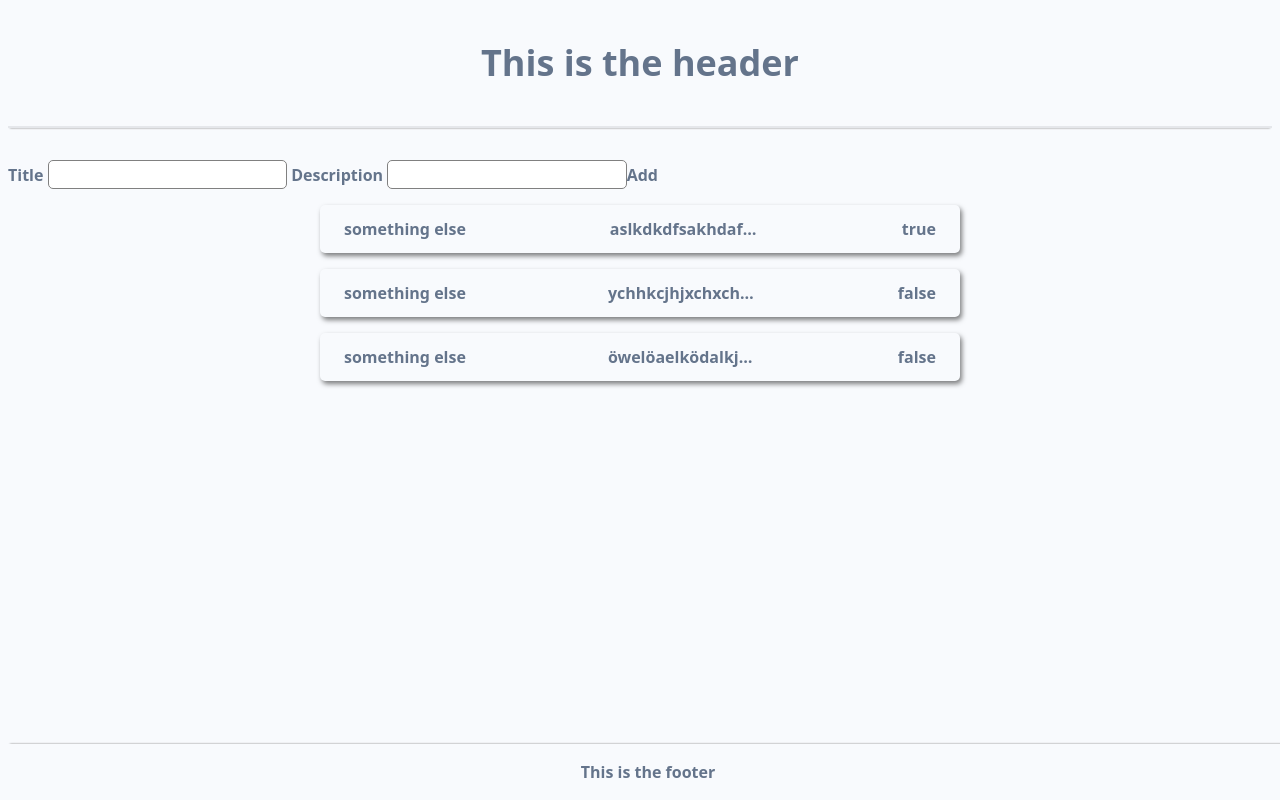
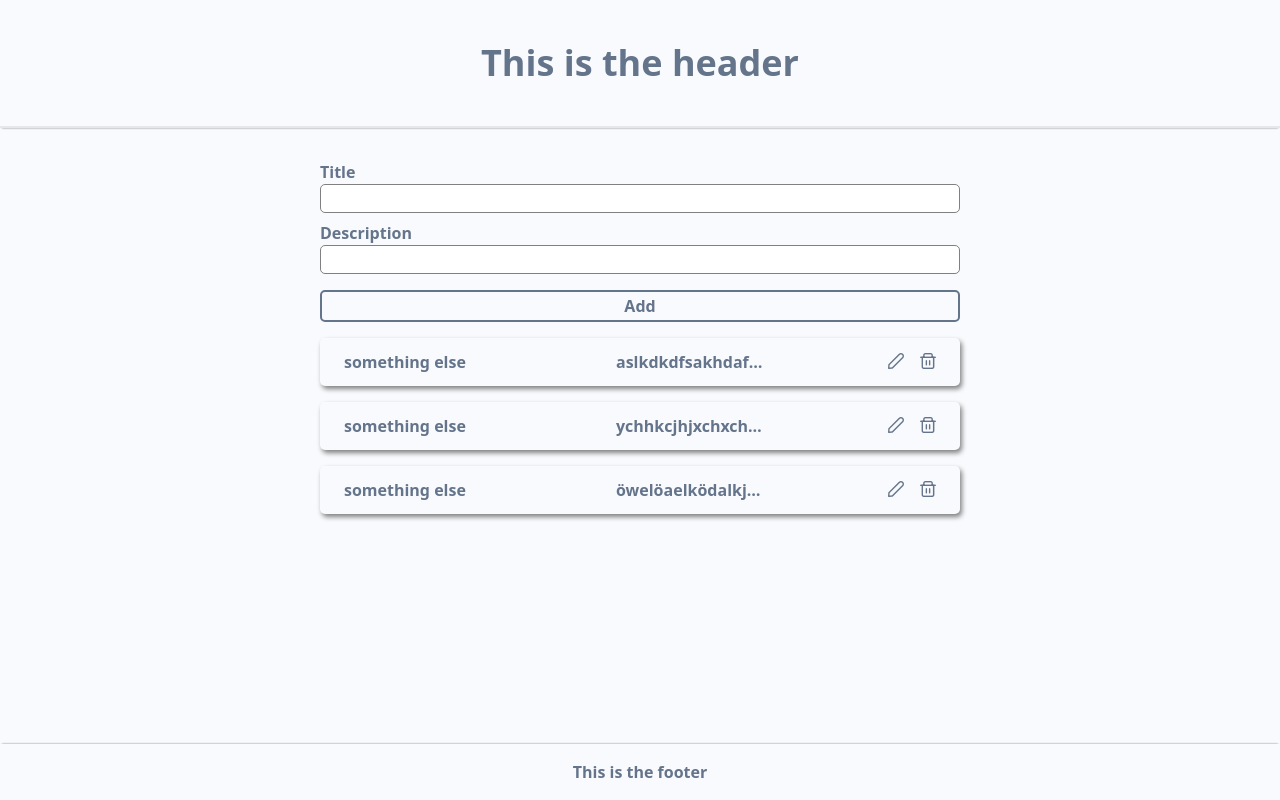
Before and after one commit to SemmelKorb/snowtes, a Vue app in the folder Snowtes/: page /notes in a window 1280 px wide. Built offline with nearby package versions, Linux system fonts and the light colour scheme; the HTML template or start-up script is replaced by a standard one.

Commit message:
make extra type for adding note - make add note form - change add note function in pinia NoteStore

```diff
--- a/Snowtes/package.json
+++ b/Snowtes/package.json
@@ -12,6 +12,7 @@
   },
   "dependencies": {
     "pinia": "^2.2.6",
+    "primeicons": "^7.0.0",
     "uuid": "^11.0.3",
     "vue": "^3.5.12",
     "vue-router": "^4.4.5"
--- a/Snowtes/src/assets/base.css
+++ b/Snowtes/src/assets/base.css
@@ -1,8 +1,7 @@
 body {
     margin: 0;
-    padding-left: 0.5rem;
-    padding-right: 0.5rem;
+    padding: 0;
     background: var(--bg-color);
-    color: #64748b;
+    color: var(--color-light-snow);
     font-weight: 700;
 }
--- a/Snowtes/src/assets/content.css
+++ b/Snowtes/src/assets/content.css
@@ -12,7 +12,6 @@
     box-shadow:  0 -2px 2px -2px grey;
 }
 
-
 .header {
     width: 100%;
     height: 8rem;
@@ -25,6 +24,13 @@
     justify-content: center;
     border-bottom-width: 2px;
     box-shadow: 0 2px 2px -2px grey;
+}
+
+.button {
+    padding: 2px 8px 2px 8px;
+    border-width: 2px;
+    border-radius: 5px;
+    border-color: var(--color-light-snow);
 }
 
 .input-field {
@@ -45,12 +51,28 @@
     align-items: center;
     justify-content: space-between;
     border-radius: 5px;
-    box-shadow: 2px 3px 5px rgba(0,0,0,0.5);
+    box-shadow: 2px 3px 5px grey;
 }
 
 .note-element {
-    max-width: 25%;
+    width: 25%;
     overflow: hidden;
     text-overflow: ellipsis;
     white-space: nowrap;
 }
+
+.note-form {
+    max-width: 640px;
+    width: 90%;
+    margin: 0 auto 0 auto;
+    display: flex;
+    flex-direction: column;
+}
+
+.note-form-element {
+    width: 100%;
+    margin-top: 2rem;
+    display: flex;
+    align-items: center;
+    justify-content: center;
+}
--- a/Snowtes/src/assets/main.css
+++ b/Snowtes/src/assets/main.css
@@ -1,4 +1,5 @@
 @import 'base.css';
+@import 'primeicons/primeicons.css';
 @import 'content.css';
 
 @tailwind base;
@@ -7,4 +8,5 @@
 
 :root {
     --bg-color: #f8fafd;
+    --color-light-snow: #64748b;
 }
--- a/Snowtes/src/components/AddNoteForm.vue
+++ b/Snowtes/src/components/AddNoteForm.vue
@@ -1,8 +1,7 @@
 <script setup lang="ts">
     import { ref } from 'vue'
-    import { v4 as uuid } from 'uuid'
     import { useNoteStore } from '@/stores/NoteStore'
-    import type Note from '@/types/note'
+    import type { NoteCmd } from '@/types/note'
 
     const noteStore = useNoteStore()
 
@@ -11,11 +10,9 @@
 
     const handleSubmit = () => {
         if(title.value.length === 0 || description.value.length === 0) return;
-        const note: Note = {
-            id: uuid(),
+        const note: NoteCmd = {
             title: title.value,
             description: description.value,
-            isPinned: false
         }
 
         noteStore.addNote(note)
@@ -26,28 +23,18 @@
 </script>
 
 <template>
-    <form @submit.prevent='handleSubmit'>
+    <form @submit.prevent='handleSubmit' class='note-form'>
         <label for="titleField">
             Title
         </label>
-        <input
-            class="input-field"
-            type="text"
-            name="titleField"
-            id="titleField"
-            v-model='title'>
+        <input class="input-field" type="text" name="titleField" id="titleField" v-model='title'>
 
-        <label for="descriptionField">
+        <label class="mt-2" for="descriptionField">
             Description
         </label>
-        <input
-            class="input-field"
-            type="text"
-            name="descriptionField"
-            id="descriptionFeil"
-            v-model='description'>
+        <input class="input-field" type="text" name="descriptionField" id="descriptionFeil" v-model='description'>
 
-        <button type="submit">
+        <button class="button mt-4" type="submit">
             Add
         </button>
     </form>
--- a/Snowtes/src/components/NoteDetails.vue
+++ b/Snowtes/src/components/NoteDetails.vue
@@ -1,6 +1,6 @@
 <script setup lang="ts">
     import type { PropType } from 'vue'
-    import type Note from '@/types/note'
+    import type { Note } from '@/types/note'
 
     defineProps({
         note: {
@@ -14,6 +14,9 @@
     <div class="note-container">
         <p class="note-element">{{ note.title }}</p>
         <p class="note-element">{{ note.description }}</p>
-        <p class="note-element">{{ note.isPinned }}</p>
+        <span class="space-x-4">
+            <i class="pi pi-pencil cursor-pointer"/>
+            <i class="pi pi-trash cursor-pointer"/>
+        </span>
     </div>
 </template>
--- a/Snowtes/src/stores/NoteStore.ts
+++ b/Snowtes/src/stores/NoteStore.ts
@@ -1,5 +1,5 @@
 import {defineStore} from 'pinia'
-import type Note from '@/types/note'
+import type { Note, NoteCmd } from '@/types/note'
 
 export const useNoteStore = defineStore('NoteStore', {
     state: () => ({
@@ -18,8 +18,17 @@ export const useNoteStore = defineStore('NoteStore', {
         }
     },
     actions: {
-        addNote(note: Note){
-            //make a function to write the note into the database
+        addNote(noteCmd: NoteCmd){
+            //function to write the cmd in the database
+            //recive uuid and klatsch into note
+
+            const note: Note = {
+                id: '',
+                title: noteCmd.title,
+                description: noteCmd.description,
+                isPinned: false
+            }
+
             this.notes.push(note)
         },
         removeNote(noteId: string){
--- a/Snowtes/src/types/note.ts
+++ b/Snowtes/src/types/note.ts
@@ -1,6 +1,11 @@
-export default interface Note {
+export interface Note {
     id: string,
     title: string,
     description: string,
     isPinned: boolean,
 }
+
+export interface NoteCmd {
+    title: string,
+    description: string,
+}
```
Also changed, not shown: 1 other file (tests, documents, lock files or other folders).
